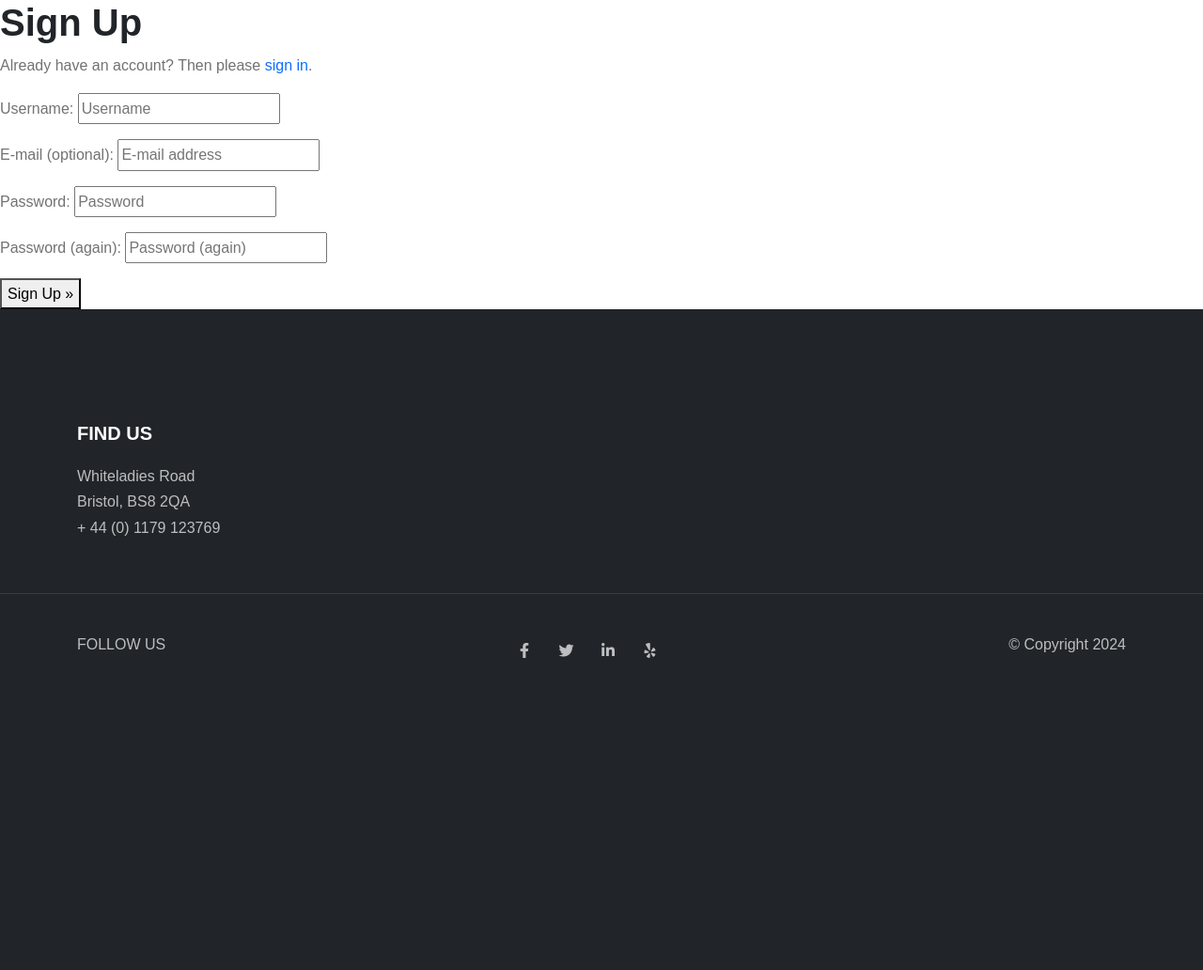
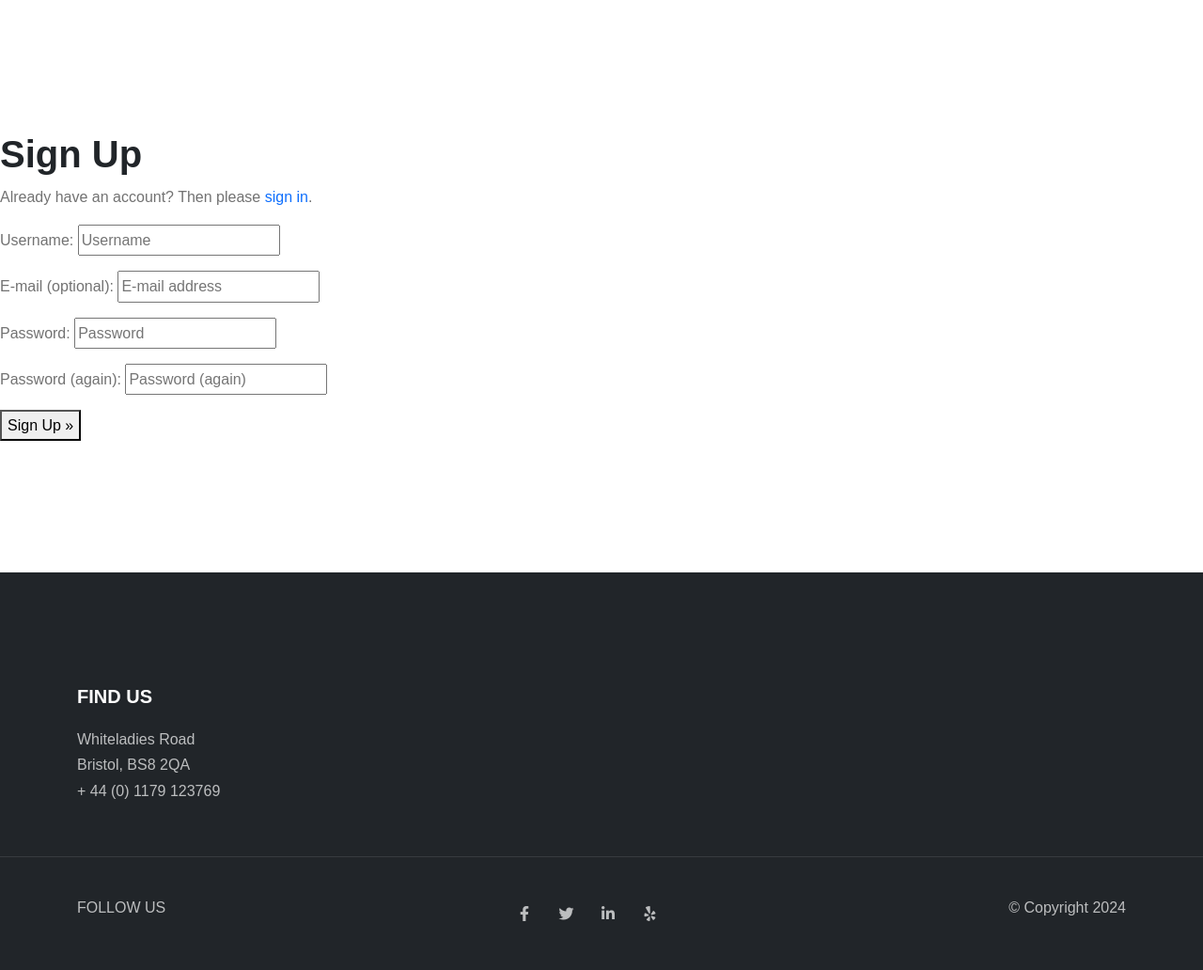
Before and after one commit to vikdts/django-app, a Django app: page /accounts/signup/ in a window 1280 px wide. Shown: the part 76-1108 px from the top of the page at 94% size. Before the commit the page ends 776 px from the top, so only its background shows below. Run offline with Django 3.2, Linux system fonts and the light colour scheme.

Commit message:
add section padding to auth pages

```diff
--- a/static/css/style.css
+++ b/static/css/style.css
@@ -118,3 +118,9 @@ footer a {
     background-size: cover;
     margin-top: -150px;
 }
+
+/* section */
+.section-padding {
+    padding-top: 140px;
+    padding-bottom: 140px;
+}
--- a/templates/account/login.html
+++ b/templates/account/login.html
@@ -6,7 +6,7 @@
 {% block head_title %}{% trans "Sign In" %}{% endblock %}
 
 {% block content %}
-
+<section class="section-padding">
 <h1>{% trans "Sign In" %}</h1>
 
 {% get_providers as socialaccount_providers %}
@@ -42,5 +42,5 @@ for a {{ site_name }} account and sign in below:{% endblocktrans %}</p>
   <a class="button secondaryAction" href="{% url 'account_reset_password' %}">{% trans "Forgot Password?" %}</a>
   <button class="primaryAction" type="submit">{% trans "Sign In" %}</button>
 </form>
-
+</section>
 {% endblock %}
--- a/templates/account/logout.html
+++ b/templates/account/logout.html
@@ -5,6 +5,7 @@
 {% block head_title %}{% trans "Sign Out" %}{% endblock %}
 
 {% block content %}
+<section class="section-padding">
 <h1>{% trans "Sign Out" %}</h1>
 
 <p>{% trans 'Are you sure you want to sign out?' %}</p>
@@ -17,5 +18,5 @@
   <button type="submit">{% trans 'Sign Out' %}</button>
 </form>
 
-
+</section>
 {% endblock %}
--- a/templates/account/signup.html
+++ b/templates/account/signup.html
@@ -5,6 +5,7 @@
 {% block head_title %}{% trans "Signup" %}{% endblock %}
 
 {% block content %}
+<section class="section-padding">
 <h1>{% trans "Sign Up" %}</h1>
 
 <p>{% blocktrans %}Already have an account? Then please <a href="{{ login_url }}">sign in</a>.{% endblocktrans %}</p>
@@ -17,5 +18,5 @@
   {% endif %}
   <button type="submit">{% trans "Sign Up" %} &raquo;</button>
 </form>
-
+</section>
 {% endblock %}
```
